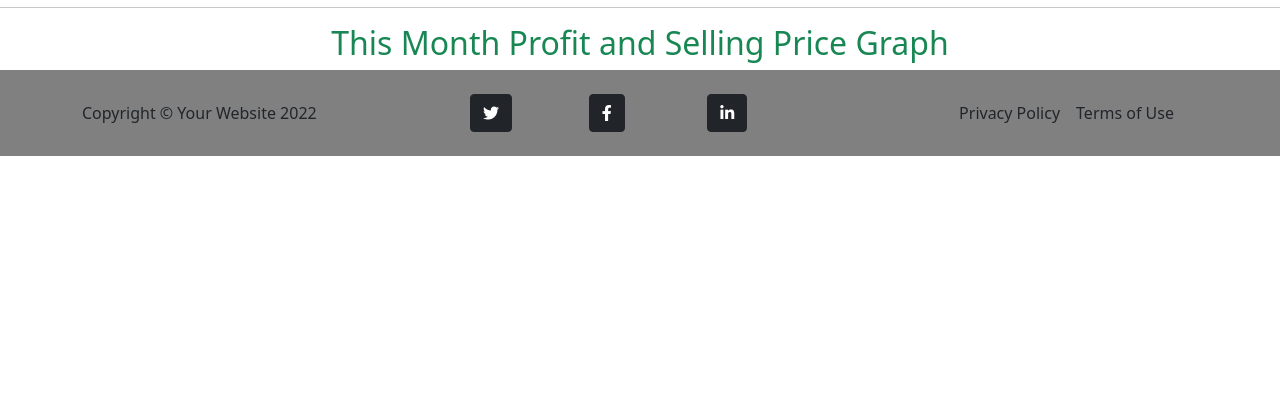
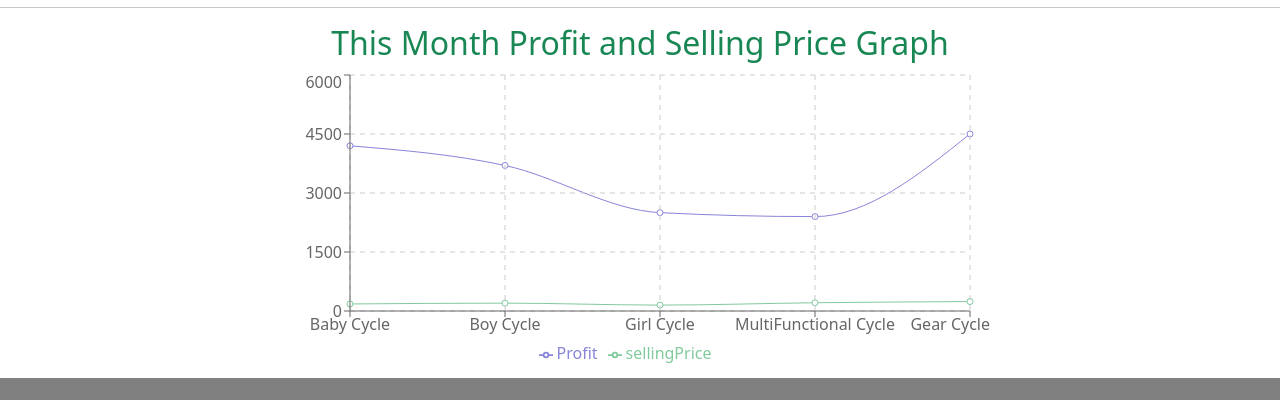
Before and after one commit to NMRayhan/-warehouse-management-client-side, a React (Create React App) app: page / in a window 1280 px wide. Shown: the part 1390-1790 px from the top of the page. Before the commit the page ends 1546 px from the top, so only its background shows below. Built offline with nearby package versions, Linux system fonts and the light colour scheme; no server answers.

Commit message:
rechar issues compleye

```diff
--- a/src/component/Home/SellingGraph/SellingGraph.js
+++ b/src/component/Home/SellingGraph/SellingGraph.js
@@ -28,9 +28,9 @@ const SellingGraph = () => {
       <h2 className="text-center text-success fw-light">
         This Month Profit and Selling Price Graph
       </h2>
-      <ResponsiveContainer width="100%" height="100%">
+      <div className="d-grid align-items-center justify-content-center my-2">
         <LineChart
-          width={300}
+          width={700}
           height={300}
           data={data}
           margin={{ top: 5, right: 20, bottom: 5, left: 0 }}
@@ -43,7 +43,7 @@ const SellingGraph = () => {
           <Tooltip />
           <Legend />
         </LineChart>
-      </ResponsiveContainer>
+      </div>
     </div>
   );
 };
```
